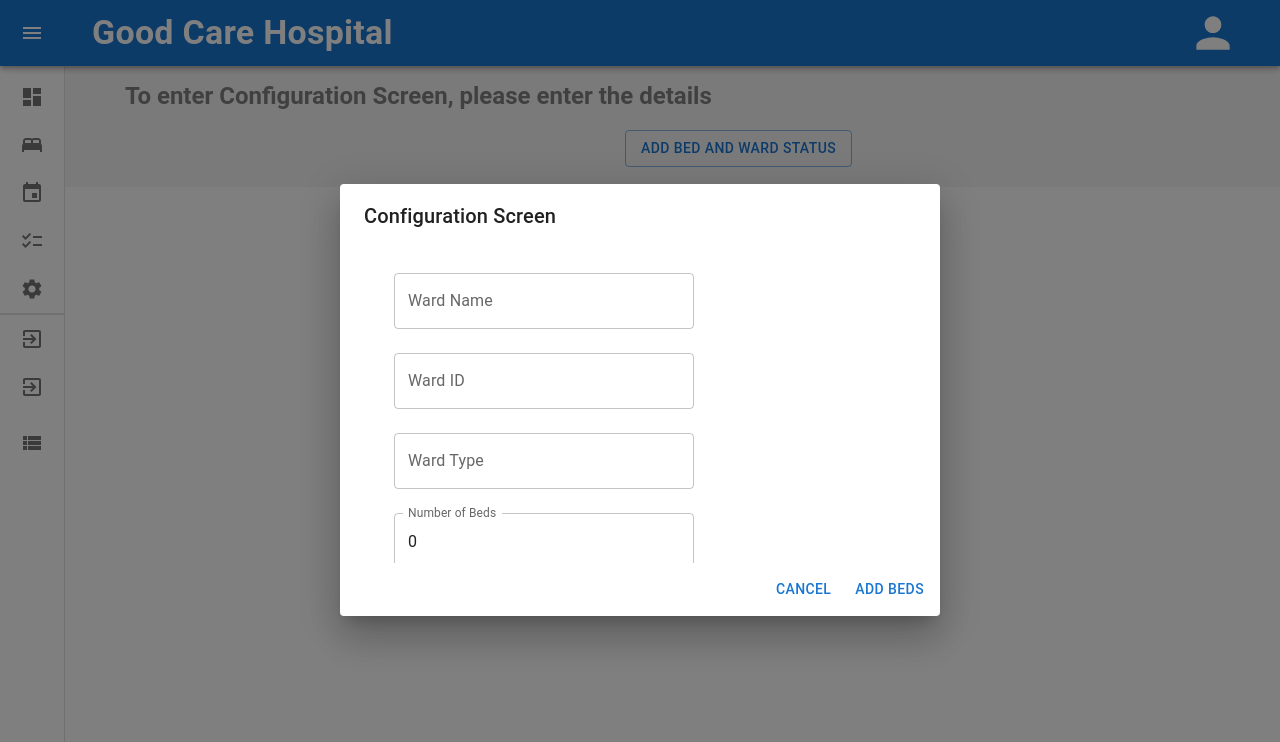
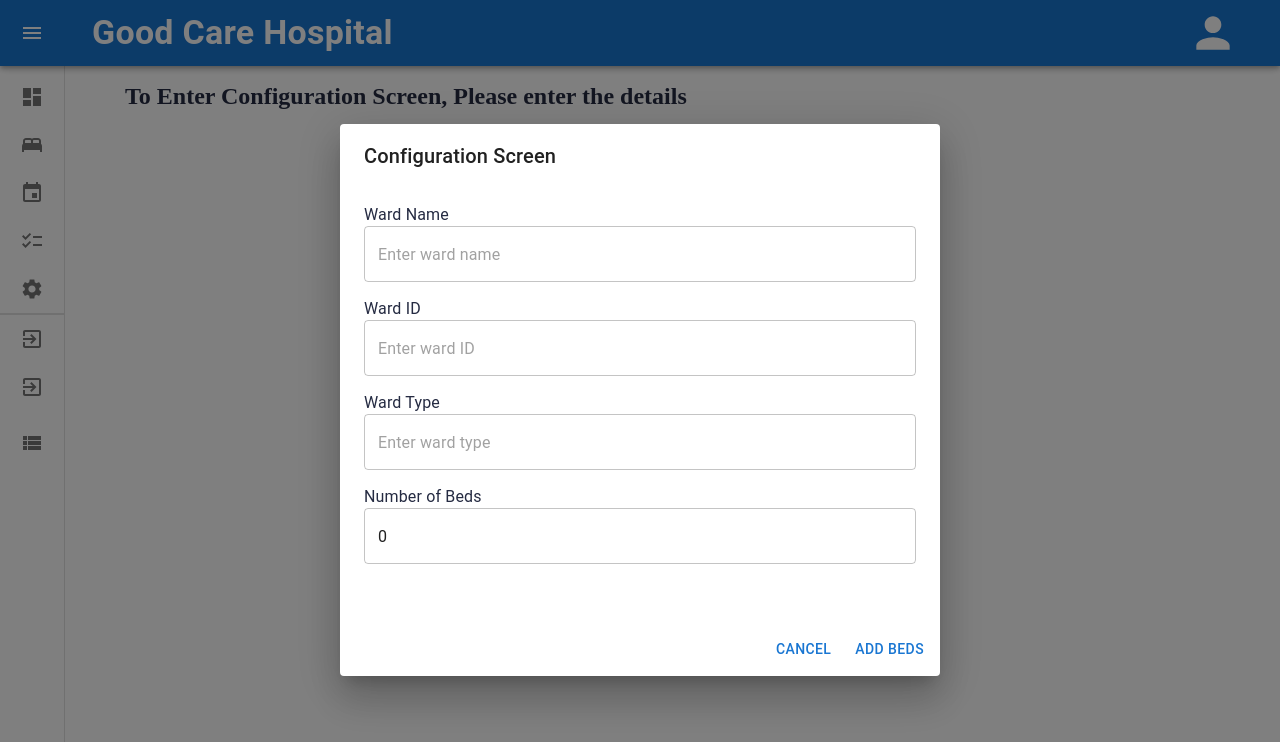
Before and after one commit to MeiiporulTrainingSite/BedmanagementFrontendUpdated, a React (Create React App) app: page /FormWait in a window 1280 px wide. Both pictures are taken after a click on the button "ADD BED AND WARD STATUS". Shown: the top 742 px of the page. Built offline with nearby package versions, Linux system fonts and the light colour scheme.

Commit message:
configuration update

```diff
--- a/src/Components/WiteList/FormWait.jsx
+++ b/src/Components/WiteList/FormWait.jsx
@@ -9,16 +9,18 @@ import DialogTitle from "@mui/material/DialogTitle";
 import DialogContent from "@mui/material/DialogContent";
 import DialogActions from "@mui/material/DialogActions";
 import Box from "@mui/material/Box";
+import InputLabel from "@mui/material/InputLabel";
 
 const BedManagement = () => {
   const [formData, setFormData] = useState({
     wardName: "",
     wardId: "",
     wardType: "",
-    Bednumber: 0,
+    bedNumber: 0,
   });
   const [errorMessage, setErrorMessage] = useState("");
   const [openDialog, setOpenDialog] = useState(false);
+  const [messageDialogOpen, setMessageDialogOpen] = useState(false);
 
   const handleChange = (e) => {
     const { name, value } = e.target;
@@ -29,16 +31,17 @@ const BedManagement = () => {
   };
 
   const handleAddBeds = async () => {
-    if (formData.Bednumber <= 0) {
+    if (formData.bedNumber <= 0) {
       setErrorMessage("Number of beds must be a positive value");
       return;
     }
 
     try {
-      const response = await axios.post("http://localhost:9000/adbeds1", formData);
+      const response = await axios.post("http://localhost:9000/addbeds", formData);
       console.log(response.data);
       setErrorMessage("Success");
       handleCloseDialog();
+      setMessageDialogOpen(true); // Open message dialog on success
     } catch (error) {
       console.error("Error adding beds:", error);
       setErrorMessage("Error adding beds. Please try again.");
@@ -56,18 +59,102 @@ const BedManagement = () => {
       wardName: "",
       wardId: "",
       wardType: "",
-      Bednumber: 0,
+      bedNumber: 0,
     });
     setErrorMessage("");
   };
 
+  const handleMessageDialogClose = () => {
+    setMessageDialogOpen(false);
+  };
+
+  // Common style for text fields
+  const textFieldStyle = {
+    transition: "box-shadow 0.3s ease-in-out",
+    "&:hover": {
+      boxShadow: "0px 0px 10px rgba(0, 0, 0, 0.2)",
+      ".MuiFormLabel-root ": {
+        letterSpacing: "0.2rem",
+        fontSize: "0.8rem",
+        fontFamily: "Montserrat",
+      },
+      "& .MuiOutlinedInput-root": {
+        background: "#f4f4f4",
+      },
+      ".MuiInputLabel-shrink": {
+        letterSpacing: 0,
+      },
+      "& input::placeholder": {
+        fontSize: 14,
+        fontFamily: "Montserrat",
+      },
+      "& input": {
+        fontSize: 14,
+        fontFamily: "Montserrat",
+      },
+      ".MuiInputBase-root": {
+        backgroundColor: "#F9F9F9",
+      },
+    },
+    color: "#252B42", // Add color for all text fields
+  };
+ // Common style for headings
+ const headingStyle = {
+  ...textFieldStyle,
+  fontSize: "1.5rem", marginTop: "20px",
+     maxHeight: "100%",
+     color: "#252B42",
+  fontFamily: "Montserrat",
+  fontWeight: "bold",
+};
+  // Common style for headings
+  // const headingStyle = {
+  //   fontSize: 20,
+  //       fontFamily: "Montserrat",
+  //       color: "#252B42",
+  //   fontWeight: "bold",
+  //   marginTop: "20px",
+  //   maxHeight: "100%",
+  //   width: "100%",
+  //   // Apply same font family to headings
+  // };
+const buttonStyle={
+  transition: "box-shadow 0.3s ease-in-out",
+  "&:hover": {
+    boxShadow: "0px 0px 10px rgba(0, 0, 0, 0.2)",
+    ".MuiFormLabel-root ": {
+      letterSpacing: "0.2rem",
+      fontSize: "0.8rem",
+      fontFamily: "Montserrat",
+    },
+    "& .MuiOutlinedInput-root": {
+      background: "#f4f4f4",
+    },
+    ".MuiInputLabel-shrink": {
+      letterSpacing: 0,
+    },
+    "& input::placeholder": {
+      fontSize: 14,
+      fontFamily: "Montserrat",
+    },
+    "& input": {
+      fontSize: 14,
+      fontFamily: "Montserrat",
+    },
+    ".MuiInputBase-root": {
+      backgroundColor: "#F9F9F9",
+
+    },
+  },
+  color: "#252B42", // Add color for all text fields
+};
   return (
-    <div style={{ display: "flex", backgroundColor: "#f5f5f5", }}>
+    <div style={{ display: "flex", backgroundColor: "#ffff" }}>
       <div style={{ width: "100%", padding: "10px", marginLeft: "50px", marginTop: "50px" }}>
-        <Typography variant="h5" gutterBottom style={{ color: "gray", fontWeight: "bold", marginTop: "20px" ,maxHeight:"100%",width:"100%"}}>
-          To enter Configuration Screen, please enter the details
+        <Typography variant="h5" gutterBottom style={headingStyle}>
+          To Enter Configuration Screen, Please enter the details
         </Typography>
-        <Button variant="outlined" color="primary" onClick={handleOpenDialog} style={{ margin: "10px" ,marginLeft:"500px"}}>
+        <Button variant="outlined" color="primary"  onClick={handleOpenDialog} style={{ margin: "10px", marginLeft: "500px" , ...buttonStyle }}>
           ADD BED AND WARD STATUS
         </Button>
 
@@ -78,58 +165,64 @@ const BedManagement = () => {
               component="form"
               sx={{
                 marginTop: "15px",
-                backgroundColor: "#fff",
-                color: "blue",
-                transition: "0.3s",
-                borderRadius: "5px",
-                fontSize: "16px",
-                fontFamily: "Arial, sans-serif",
-                fontWeight: "bold",
-                cursor: "pointer",
               }}
             >
+              <Box sx={{ marginBottom: "15px" }}>
+                <InputLabel htmlFor="wardName" sx={textFieldStyle}>Ward Name</InputLabel>
                 <TextField
-                label="Ward Name"
-                type="text"
+                  required
+                  fullWidth
+                  id="wardName"
+                  name="wardName"
                   placeholder="Enter ward name"
-                name="wardName"
                   value={formData.wardName}
                   onChange={handleChange}
-                sx={{ height: "30px", width: "300px", marginTop: "10px", marginLeft: "30px" }}
+                  sx={textFieldStyle}
                 />
-              <br />
+              </Box>
 
+              <Box sx={{ marginBottom: "15px" }}>
+                <InputLabel htmlFor="wardId" sx={textFieldStyle}>Ward ID</InputLabel>
                 <TextField
-                label="Ward ID"
-                type="text"
+                  required
+                  fullWidth
+                  id="wardId"
+                  name="wardId"
                   placeholder="Enter ward ID"
-                name="wardId"
                   value={formData.wardId}
                   onChange={handleChange}
-                sx={{ height: "30px", width: "300px", marginTop: "50px", marginLeft: "30px" }}
+                  sx={textFieldStyle}
                 />
-              <br />
+              </Box>
 
+              <Box sx={{ marginBottom: "15px" }}>
+                <InputLabel htmlFor="wardType" sx={textFieldStyle}>Ward Type</InputLabel>
                 <TextField
-                label="Ward Type"
-                type="text"
+                  required
+                  fullWidth
+                  id="wardType"
+                  name="wardType"
                   placeholder="Enter ward type"
-                name="wardType"
                   value={formData.wardType}
                   onChange={handleChange}
-                sx={{ height: "30px", width: "300px", marginTop: "50px", marginLeft: "30px" }}
+                  sx={textFieldStyle}
                 />
-              <br />
+              </Box>
 
+              <Box sx={{ marginBottom: "15px" }}>
+                <InputLabel htmlFor="bedNumber" sx={textFieldStyle}>Number of Beds</InputLabel>
                 <TextField
-                label="Number of Beds"
+                  required
+                  fullWidth
+                  id="bedNumber"
+                  name="bedNumber"
                   type="number"
                   placeholder="Enter number of beds"
-                name="Bednumber"
-                value={formData.Bednumber}
+                  value={formData.bedNumber}
                   onChange={handleChange}
-                sx={{ height: "30px", width: "300px", marginTop: "50px", marginLeft: "30px" }}
+                  sx={textFieldStyle}
                 />
+              </Box>
 
               {errorMessage && <p style={{ color: "red" }}>{errorMessage}</p>}
               <br />
@@ -144,6 +237,17 @@ const BedManagement = () => {
             </Button>
           </DialogActions>
         </Dialog>
+        <Dialog open={messageDialogOpen} onClose={handleMessageDialogClose}>
+          <DialogTitle>Success</DialogTitle>
+          <DialogContent>
+            <Typography variant="body1">Beds added successfully!</Typography>
+          </DialogContent>
+          <DialogActions>
+            <Button onClick={handleMessageDialogClose} color="primary">
+              OK
+            </Button>
+          </DialogActions>
+        </Dialog>
       </div>
     </div>
   );
```
Lines whose indentation alone changed are shown as unchanged.
